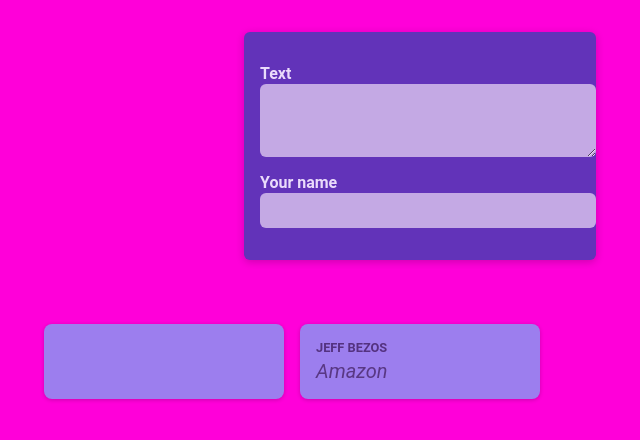
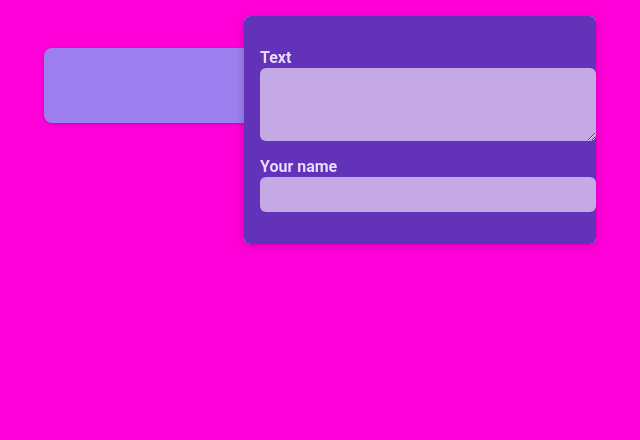
Before and after one commit to AbeOH/twitter-clone, a React (Vite) app: page / in a window 1280 px wide. Shown: the top 440 px of the page, without its empty margins (220-860 px from the left). Built offline with nearby package versions, Linux system fonts and the light colour scheme.

Commit message:
Modal Component

```diff
--- /dev/null
+++ b/src/components/Modal/Modal.module.css
@@ -0,0 +1,18 @@
+.backdrop {
+    position: fixed;
+    top: 0;
+    left: 0;
+    width: 100%;
+    height: 100vh;
+    background-color: rgba(0, 0, 0, 0.6);
+    z-index: 1;
+}
+
+.modal {
+    border: none;
+    border-radius: 6px;
+    box-shadow: 0 2px 8px rgba(0, 0, 0, 0.2);
+    padding: 0%;
+    overflow: hidden;
+    z-index: 1;
+}
--- /dev/null
+++ b/src/components/Modal/Modal.tsx
@@ -0,0 +1,18 @@
+import classes from "./Modal.module.css";
+
+interface ModalProps {
+    children: React.ReactNode;
+}
+
+function Modal(props: ModalProps) {
+    return (
+        <>
+            <div className="backdrop" />
+            <dialog open className={classes.modal}>
+                {props.children}
+            </dialog>
+        </>
+    );
+}
+
+export default Modal;
--- a/src/components/NewPost/NewPost.module.css
+++ b/src/components/NewPost/NewPost.module.css
@@ -2,9 +2,6 @@
     background-color: #6233b9;
     padding: 1rem;
     width: 20rem;
-    margin: 2rem auto;
-    border-radius: 6px;
-    box-shadow: 0 2px 8px rgba(0, 0, 0, 0.2);
 }
 
 .form label {
--- a/src/components/PostList/PostList.tsx
+++ b/src/components/PostList/PostList.tsx
@@ -3,6 +3,7 @@
 import Post from "../Post/Post";
 import classes from "./PostList.module.css";
 import NewPost from "../NewPost/NewPost";
+import Modal from "../Modal/Modal";
 
 function PostList() {
     const [enteredBody, setEnteredBody] = useState("");
@@ -20,11 +21,13 @@
 
     return (
         <>
-            <NewPost
-                onBodyChange={changeBodyHandler}
-                onAuthorChange={changeAuthorHandler}
-                enteredBody={enteredBody}
-            />
+            <Modal>
+                <NewPost
+                    onBodyChange={changeBodyHandler}
+                    onAuthorChange={changeAuthorHandler}
+                    enteredBody={enteredBody}
+                />
+            </Modal>
             <ul className={classes.posts}>
                 <Post richPerson={enteredAuthor} companyName={enteredBody} />
                 <Post richPerson="Jeff Bezos" companyName="Amazon" />
```
